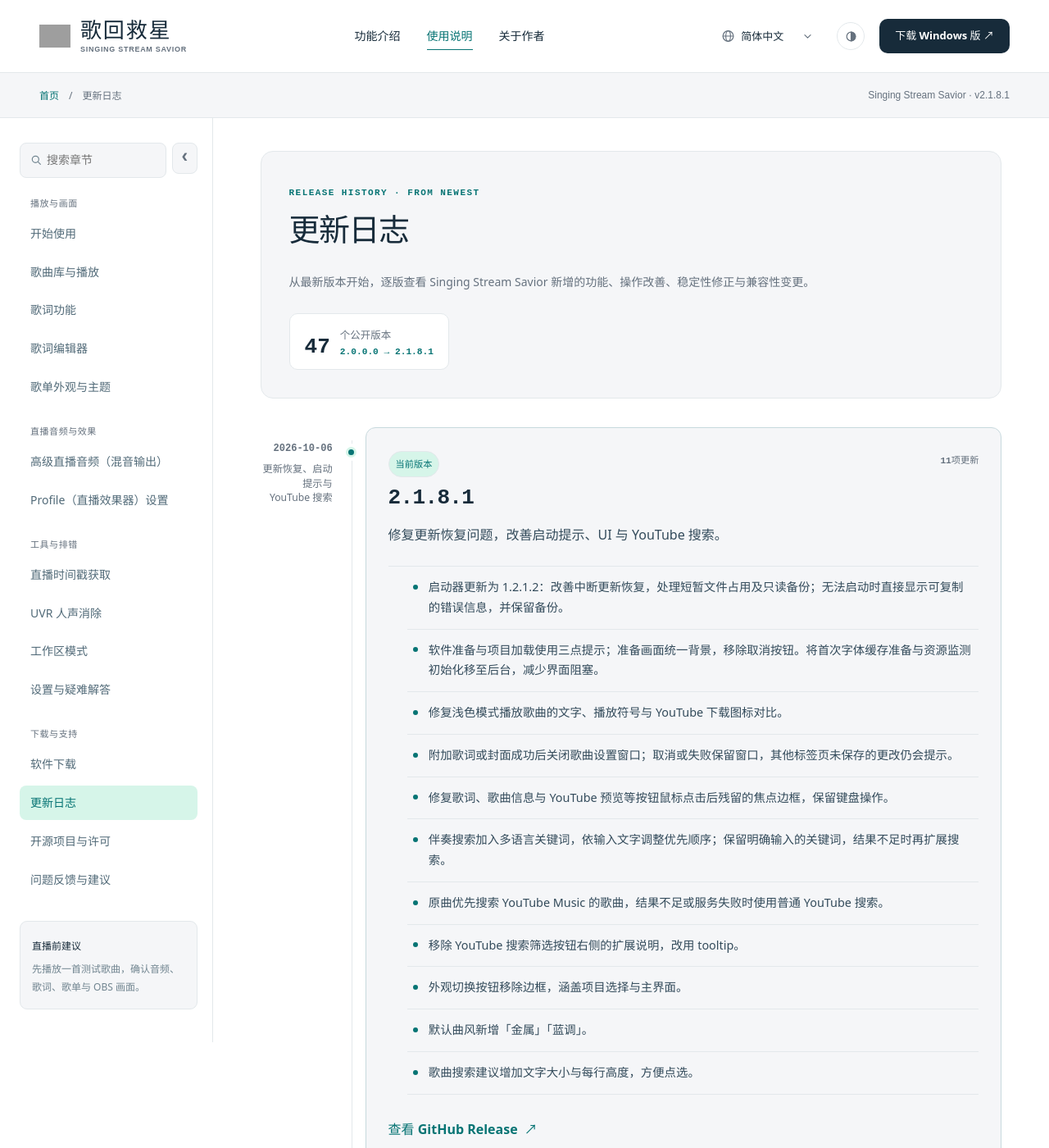
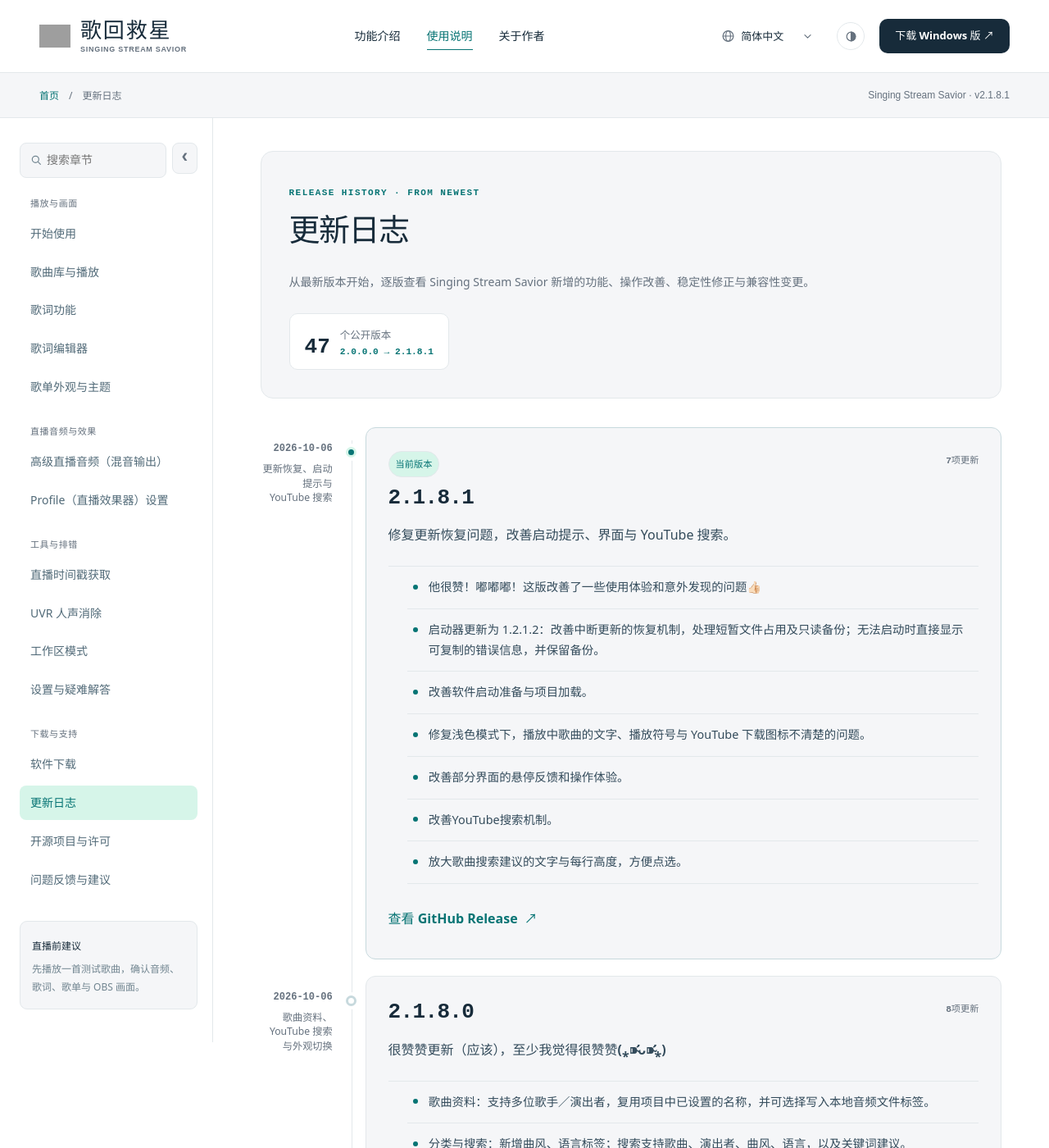
Before and after one commit to NoonIsAwesome/Singing-Stream-Savior-Manual, a Jekyll site: the page built from zh-CN/changelog.md, in a window 1280 px wide and 1400 px high. Shown: the whole window at 82% size. Built offline with Jekyll 4.4.1, drawn with Linux system fonts in a browser that asks for light colours; part of the change alters nothing that is shown; grey boxes are pictures that could not be loaded.

```diff
--- a/_data/release-2-1-8-1.yml
+++ b/_data/release-2-1-8-1.yml
@@ -10,69 +10,60 @@ release:
     ko: "업데이트 복구, 시작 안내와 YouTube 검색"
   release_url: "https://github.com/NoonIsAwesome/Singing-Stream-Savior-Updates/releases/tag/v2.1.8.1"
   summary:
-    zh-TW: "修正更新復原問題，改善啟動提示、UI 與 YouTube 搜尋。"
-    en: "Fix update recovery and improve startup feedback, UI, and YouTube search."
-    zh-CN: "修复更新恢复问题，改善启动提示、UI 与 YouTube 搜索。"
-    ja: "更新の復元を修正し、起動表示、UI、YouTube 検索を改善。"
-    ko: "업데이트 복구를 수정하고 시작 안내, UI, YouTube 검색을 개선합니다."
+    zh-TW: "修正更新復原問題，改善啟動提示、介面與 YouTube 搜尋。"
+    en: "Fix update recovery and improve startup feedback, the interface, and YouTube search."
+    zh-CN: "修复更新恢复问题，改善启动提示、界面与 YouTube 搜索。"
+    ja: "更新の復元を修正し、起動表示、画面、YouTube 検索を改善。"
+    ko: "업데이트 복구를 수정하고 시작 안내, 인터페이스, YouTube 검색을 개선합니다."
   items:
     zh-TW:
-      - "啟動器更新為 1.2.1.2：改善中斷更新復原，處理短暫檔案占用及唯讀備份；無法啟動時直接顯示可複製的錯誤資訊，並保留備份。"
-      - "軟體準備與專案載入使用三點提示；準備畫面統一背景，移除取消按鈕。將首次字型快取準備與資源監測初始化移至背景，減少介面阻塞。"
-      - "修正淺色模式播放歌曲的文字、播放符號與 YouTube 下載圖示對比。"
-      - "附加歌詞或封面成功後關閉歌曲設定視窗；取消或失敗保留視窗，其他分頁未儲存的變更仍會提示。"
-      - "修正歌詞、歌曲資訊與 YouTube 預覽等按鈕滑鼠點擊後殘留的焦點外框，保留鍵盤操作。"
-      - "伴奏搜尋加入多語關鍵字，依輸入文字調整優先順序；保留明確輸入的關鍵字，結果不足時再擴充搜尋。"
-      - "原曲優先搜尋 YouTube Music 的歌曲，結果不足或服務失敗時使用一般 YouTube 搜尋。"
-      - "移除 YouTube 搜尋篩選按鈕右側的擴展說明，改用 tooltip。"
-      - "外觀切換按鈕移除邊框，涵蓋專案選擇與主畫面。"
-      - "預設曲風新增「金屬」「藍調」。"
-      - "歌曲搜尋建議增加文字大小與每列高度，方便點選。"
+      - "他很讚！嘟嘟嘟！這版改善了一些使用體驗和意外發現的問題👍🏻"
+      - "啟動器更新為 1.2.1.2：改善中斷更新的復原機制，處理短暫檔案占用及唯讀備份；無法啟動時直接顯示可複製的錯誤資訊，並保留備份。"
+      - "改善軟體啟動準備與專案載入。"
+      - "修正淺色模式下，播放中歌曲的文字、播放符號與 YouTube 下載圖示不清楚的問題。"
+      - "改善一些介面的hover、操作體驗。"
+      - "改善YouTube搜尋機制。"
+      - "放大歌曲搜尋建議的文字與每列高度，方便點選。"
     en:
+      - "It's awesome! Toot, toot, toot! This update improves the user experience and fixes a few unexpectedly discovered issues 👍🏻"
       - "Launcher 1.2.1.2 improves interrupted update recovery for transient file locks and read-only backups. Launch failures show copyable error details and preserve backups."
-      - "Use three-dot startup and project-loading feedback with a uniform preparation background and no Cancel button. Prepare initial font caches and initialize resource monitoring in the background to reduce UI blocking."
-      - "Improve light-mode playing-song text, playback markers, and the YouTube download icon contrast."
-      - "Close Song Settings after lyrics or cover art is successfully attached. Keep it open on cancellation or failure, and preserve prompts for unsaved changes in other tabs."
-      - "Prevent mouse clicks from leaving focus borders on lyrics, song information, and YouTube preview buttons while retaining keyboard operation."
-      - "Instrumental search prioritizes multilingual keywords from the query, keeps explicit qualifiers, and expands when results are insufficient."
-      - "Original searches prefer YouTube Music songs, falling back to YouTube when more results are needed or the service fails."
-      - "Replace the expansion explanation beside YouTube filters with tooltips."
-      - "Remove the appearance button border in the project chooser and main window."
-      - "Add Metal and Blues to preset genres."
+      - "Improve application startup preparation and project loading."
+      - "Fix hard-to-see playing-song text, playback markers, and the YouTube download icon in Light mode."
+      - "Improve hover feedback and interaction across parts of the interface."
+      - "Improve the YouTube search mechanism."
       - "Enlarge song search suggestion text and row height for easier selection."
     zh-CN:
-      - "启动器更新为 1.2.1.2：改善中断更新恢复，处理短暂文件占用及只读备份；无法启动时直接显示可复制的错误信息，并保留备份。"
-      - "软件准备与项目加载使用三点提示；准备画面统一背景，移除取消按钮。将首次字体缓存准备与资源监测初始化移至后台，减少界面阻塞。"
-      - "修复浅色模式播放歌曲的文字、播放符号与 YouTube 下载图标对比。"
-      - "附加歌词或封面成功后关闭歌曲设置窗口；取消或失败保留窗口，其他标签页未保存的更改仍会提示。"
-      - "修复歌词、歌曲信息与 YouTube 预览等按钮鼠标点击后残留的焦点边框，保留键盘操作。"
-      - "伴奏搜索加入多语言关键词，依输入文字调整优先顺序；保留明确输入的关键词，结果不足时再扩展搜索。"
-      - "原曲优先搜索 YouTube Music 的歌曲，结果不足或服务失败时使用普通 YouTube 搜索。"
-      - "移除 YouTube 搜索筛选按钮右侧的扩展说明，改用 tooltip。"
-      - "外观切换按钮移除边框，涵盖项目选择与主界面。"
-      - "默认曲风新增「金属」「蓝调」。"
-      - "歌曲搜索建议增加文字大小与每行高度，方便点选。"
+      - "他很赞！嘟嘟嘟！这版改善了一些使用体验和意外发现的问题👍🏻"
+      - "启动器更新为 1.2.1.2：改善中断更新的恢复机制，处理短暂文件占用及只读备份；无法启动时直接显示可复制的错误信息，并保留备份。"
+      - "改善软件启动准备与项目加载。"
+      - "修复浅色模式下，播放中歌曲的文字、播放符号与 YouTube 下载图标不清楚的问题。"
+      - "改善部分界面的悬停反馈和操作体验。"
+      - "改善YouTube搜索机制。"
+      - "放大歌曲搜索建议的文字与每行高度，方便点选。"
     ja:
-      - "ランチャー 1.2.1.2 では一時的なファイルロックと読み取り専用バックアップからの更新復元を改善。起動できない場合はコピー可能なエラー情報を表示し、バックアップを保持します。"
-      - "起動準備とプロジェクト読み込みに三点表示を使用。準備画面の背景を統一し、キャンセルボタンを削除。初回フォントキャッシュ準備とリソース監視の初期化をバックグラウンドに移し、UI の停止時間を減らします。"
-      - "ライトモードの再生中楽曲の文字、再生マーク、YouTube ダウンロードアイコンのコントラストを改善。"
-      - "歌詞やカバーの添付成功後に楽曲設定を閉じます。キャンセルや失敗時は開いたままにし、他のタブの未保存変更は確認します。"
-      - "歌詞、楽曲情報、YouTube プレビューのボタンをマウスで押した後のフォーカス枠を修正。キーボード操作は維持します。"
-      - "伴奏検索で入力に応じた多言語キーワードを優先し、指定キーワードを保持します。結果が不足した場合は追加検索します。"
-      - "原曲検索では YouTube Music の楽曲を優先し、結果不足やサービスのエラー時は YouTube でも検索します。"
-      - "YouTube 検索フィルター横の説明をツールチップに移動。"
-      - "プロジェクト選択とメイン画面の外観切替ボタンの枠線を削除。"
-      - "ジャンルの初期候補にメタルとブルースを追加。"
-      - "楽曲検索候補の文字と行の高さを大きくして選択しやすく。"
+      - "とってもいい感じ！トゥートゥートゥー！今回は使い勝手と、思いがけず見つかった問題を改善しました👍🏻"
+      - "ランチャー 1.2.1.2 では、一時的なファイルロックや読み取り専用バックアップからの中断更新の復元を改善。起動できない場合はコピー可能なエラー情報を表示し、バックアップを保持します。"
+      - "アプリの起動準備とプロジェクトの読み込みを改善。"
+      - "ライトモードで再生中の曲の文字、再生マーク、YouTube ダウンロードアイコンが見えにくい問題を修正。"
+      - "画面の一部でホバー表示や操作性を改善。"
+      - "YouTube の検索方法を改善。"
+      - "曲の検索候補の文字と行の高さを大きくして、選択しやすくしました。"
     ko:
+      - "아주 좋아요! 뚜뚜뚜! 이번 버전에서는 사용 경험과 예상치 못하게 발견한 문제들을 개선했어요👍🏻"
       - "런처 1.2.1.2에서 일시적인 파일 잠금과 읽기 전용 백업의 중단된 업데이트 복구를 개선합니다. 시작 실패 시 복사 가능한 오류 정보를 표시하고 백업을 보존합니다."
-      - "시작 준비와 프로젝트 로딩에 세 점 표시를 사용합니다. 준비 화면 배경을 통일하고 취소 버튼을 제거합니다. 초기 글꼴 캐시 준비와 리소스 모니터 초기화를 백그라운드로 이동해 UI 멈춤을 줄입니다."
-      - "밝은 모드에서 재생 중인 곡의 글자, 재생 표시와 YouTube 다운로드 아이콘 대비를 개선합니다."
-      - "가사나 커버를 성공적으로 첨부하면 곡 설정을 닫습니다. 취소나 실패 시 창을 유지하며 다른 탭의 저장하지 않은 변경은 확인합니다."
-      - "가사, 곡 정보와 YouTube 미리보기 버튼을 마우스로 클릭한 후 남는 포커스 테두리를 수정하고 키보드 조작은 유지합니다."
-      - "반주 검색에서 입력에 맞는 다국어 키워드를 우선하며 직접 지정한 키워드를 유지합니다. 결과가 부족하면 검색을 확장합니다."
-      - "원곡은 YouTube Music의 곡을 먼저 검색하며 결과가 부족하거나 서비스가 실패하면 YouTube로 전환합니다."
-      - "YouTube 검색 필터 옆 설명을 툴팁으로 이동합니다."
-      - "프로젝트 선택과 메인 화면의 외관 전환 버튼 테두리를 제거합니다."
-      - "기본 장르에 메탈과 블루스를 추가합니다."
+      - "앱 시작 준비와 프로젝트 로딩을 개선합니다."
+      - "밝은 모드에서 재생 중인 곡의 글자, 재생 표시와 YouTube 다운로드 아이콘이 잘 보이지 않는 문제를 수정합니다."
+      - "일부 화면의 마우스 오버 표시와 조작 경험을 개선합니다."
+      - "YouTube 검색 방식을 개선합니다."
       - "곡 검색 추천의 글자와 행 높이를 늘려 선택하기 쉽게 합니다."
+  emphasizedItems:
+    zh-TW:
+      - "他很讚！嘟嘟嘟！這版改善了一些使用體驗和意外發現的問題👍🏻"
+    en:
+      - "It's awesome! Toot, toot, toot! This update improves the user experience and fixes a few unexpectedly discovered issues 👍🏻"
+    zh-CN:
+      - "他很赞！嘟嘟嘟！这版改善了一些使用体验和意外发现的问题👍🏻"
+    ja:
+      - "とってもいい感じ！トゥートゥートゥー！今回は使い勝手と、思いがけず見つかった問題を改善しました👍🏻"
+    ko:
+      - "아주 좋아요! 뚜뚜뚜! 이번 버전에서는 사용 경험과 예상치 못하게 발견한 문제들을 개선했어요👍🏻"
```
